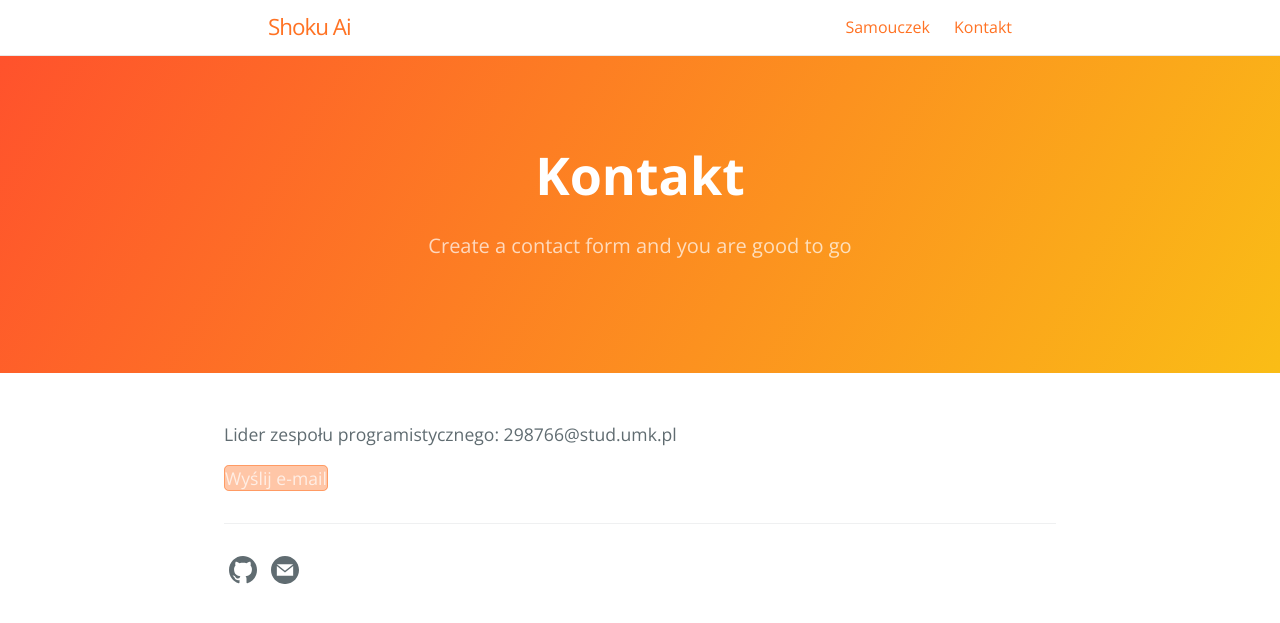
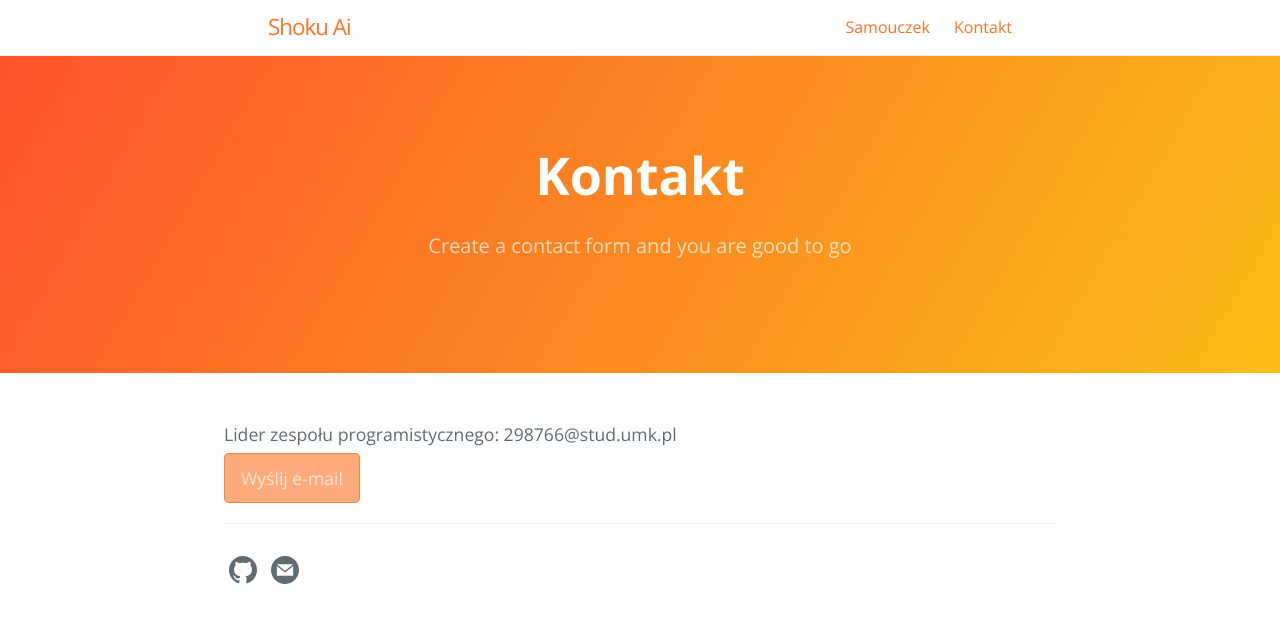
Before and after one commit to PaulinaLewicka1/appTest.github.io, a Jekyll site: the page built from contact.md, in a window 1280 px wide. Shown: the top 623 px of the page. Built offline with Jekyll 4.4.1, drawn with Linux system fonts in a browser that asks for light colours.

Commit message:
Mail kolory

```diff
--- a/_sass/jekyll-theme-cayman-blog.scss
+++ b/_sass/jekyll-theme-cayman-blog.scss
@@ -107,8 +107,8 @@ a {
 }
 .btnMail {
   color: rgba(255, 255, 255, 0.7);
-  background-color: rgba(255,114,35, 0.4);
-  border-color: rgba(255,114,35, 0.5);
+  background-color: rgba(255,114,35, 0.6);
+  border-color: rgba(255,114,35, 0.7);
   border-style: solid;
   border-width: 1px;
   border-radius: 0.3rem;
@@ -117,8 +117,33 @@ a {
   &:hover {
     color: rgba(255, 255, 255, 0.8);
     text-decoration: none;
-    background-color: rgba(255, 165, 0, 0.8);
-    border-color: rgba(255,114,35, 0.5);
+    background-color: rgba(255,114,35, 0.8);
+    border-color: rgba(255,114,35, 0.9);
+  }
+
+  + .btnMail {
+    margin-left: 1rem;
+  }
+
+  @include large {
+    padding: 0.75rem 1rem;
+  }
+
+  @include medium {
+    padding: 0.6rem 0.9rem;
+    font-size: 0.9rem;
+  }
+
+  @include small {
+    display: block;
+    width: 100%;
+    padding: 0.75rem;
+    font-size: 0.9rem;
+
+    + .btnMail {
+      margin-top: 1rem;
+      margin-left: 0;
+    }
   }
 }
 
```
